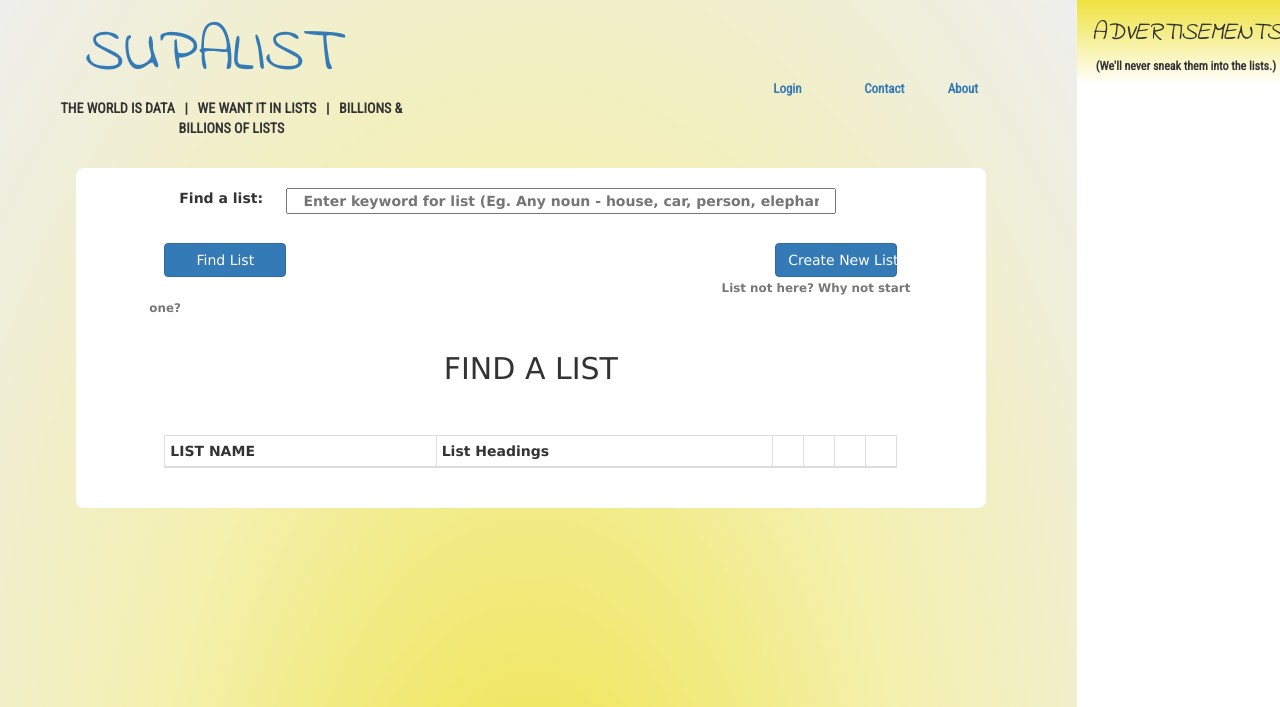
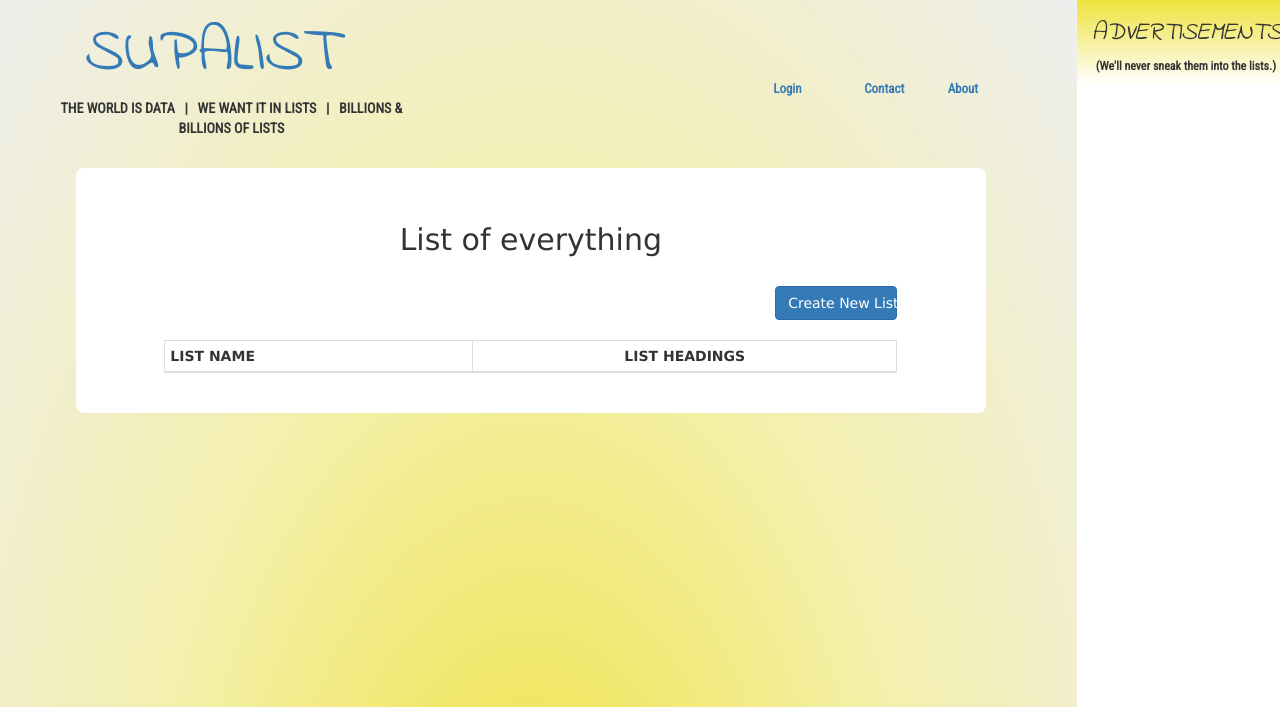
Before and after one commit to JPWILSON/JPS_V2, a Flask app: page / in a window 1280 px wide. Shown: the top 707 px of the page. Run offline with Flask 2, Linux system fonts and the light colour scheme; data that the repository does not hold is empty; some libraries are stand-ins or nearby versions.

Commit message:
fix: changed a few layout and grammar issues

```diff
--- a/Project/main.py
+++ b/Project/main.py
@@ -423,11 +423,13 @@ def QueryList(list_id):
 		deletable_l = True
 
 	for row in rows:
+		#row_entries[row.id] = session.query(TextEntry).filter_by(row_id = row.id).order_by(TextEntry.heading_id).all()
 		row_entries[row.id] = session.query(TextEntry).filter_by(row_id = row.id).order_by(TextEntry.heading_id).all()
 		for e in li_of_dtypes[1:]:
 			for i in (session.query(e).filter_by(row_id = row.id).all()):
 				row_entries[row.id].append(i)
 		(row_entries[row.id]).sort(key=lambda x: int(x.heading_id))
+		#(row_entries[row.id]).sort(key=lambda x: int(x.entry))   - not working
 	return render_template('view.html', list = list_to_view, h_items = heading_items, rows = rows,
 		row_entries = row_entries, lid = list_id, data_types_str = data_types_str, logged_in=logged_in, un=un, deletable_l = deletable_l)
 	#return "A single list that you can view or inspect/query (this should be the most important\
--- a/Project/templates/base.html
+++ b/Project/templates/base.html
@@ -45,6 +45,7 @@
 
 .explanations{
   line-height: 170%;
+  font-weight: normal;
 }
 
 .CONTAINER{
@@ -172,7 +173,7 @@
                       <div class="col-md-2"><a href="{{ url_for('showLogin') }}">Login</a></div>
                     {% endif %}
                     <span class = "col-md-2"></span>
-                    <div class="col-md-2"><a href="mailto:someone@example.com?Subject=Hello%20again" target="_top">Contact</a></div>
+                    <div class="col-md-2"><a href="mailto:supalist1@gmail.com?Subject=Hello%20again" target="_top">Contact</a></div>
                     <span class = "col-md-2"></span>
               </div>
           </div>
--- a/Project/templates/homepage.html
+++ b/Project/templates/homepage.html
@@ -3,28 +3,23 @@
 
 		<div class="col-md-1"></div>
 		<div class="col-md-10">
-			<div class="row">&nbsp</div>
 			<div class="row">
 				<form action = "{{url_for('Home')}}" method = 'POST'>
-					<div class="form-group">
+					<!--<div class="form-group">
 						<label class = "inline col-md-2">Find a list:</label>
 						<input type="text" class="form-inline col-md-9" name = "srch" id="exampleInputEmail1" placeholder="Enter keyword for list (Eg. Any noun - house, car, person, elephant..)">
 						<br>
-					</div>
+					</div>-->
 					<div class="form-group"><br>
 					<!--	<label >(Optional) Order List</label>
 						<input type="text" class="form-control" id="exampleInputPassword1" placeholder="Biggest/ Smallest/ Richest/ Prettiest">
-						<small id="emailHelp" class="form-text text-muted">Subjective adjectives to order list initially (Eg. If looking for Tallest buildings/ Richest people)</small><br><br>-->
-						<button type="submit" class="btn btn-primary col-md-2">Find List</button>
-						{% if logged_in == true %}
-						<span class = "col-md-8"></span><a href="{{url_for('NewList')}}" class = "btn btn-primary col-md-2">Create New List</a><br>
-						{% else %}
-						<span class = "col-md-8"></span><a href="{{ url_for('showLogin') }}" class = "btn btn-primary col-md-2">Create New List</a><br>
-						{% endif %}
-						<div class="row">
-							<div class="col-md-9"></div>
+						<small id="emailHelp" class="form-text text-muted">Subjective adjectives to order list initially (Eg. If looking for Tallest buildings/ Richest people)</small><br><br>
+						<button type="submit" class="btn btn-primary col-md-2">Find List</button>-->
+
+						<!--<div class="row">
+							<div class="col-md-1"></div>
 							<small id="emailHelp" class="text-muted">List not here? Why not start one?</small>
-						</div>
+						</div>-->
 					</div>
 				</form>
 
@@ -39,7 +34,12 @@
 				{% endwith %}
 			</div>
 			<div class="row">
-				<div class="row text-center"><h2>FIND A LIST</h2></div><br>
+				<div class="row text-center"><h2>List of everything</h2></div><br>
+										{% if logged_in == true %}
+						<span class = "col-md-10"></span><a href="{{url_for('NewList')}}" class = "btn btn-primary col-md-2">Create New List</a><br>
+						{% else %}
+						<span class = "col-md-10"></span><a href="{{ url_for('showLogin') }}" class = "btn btn-primary col-md-2">Create New List</a><br>
+						{% endif %}
 					<div class="table table_scroll" id="double_scroll">
 						<!--<table class="table-responsive"><br>-->
 						<table class="table table-striped table-bordered table-hover table-condensed"><br>
@@ -50,11 +50,8 @@
 
 									<th>{{i}}</th>
 									{% endfor%}-->
-									<th>List Headings</th>
-									<th></th>
-									<th></th>
-									<th></th>
-									<th></th>
+									<th colspan="4" class = "text-center">LIST HEADINGS</th>
+
 								</tr>
 							</thead>
 							<tbody>
```
Also changed, not shown: Project/templates/about.html (+13 -12 lines), Project/templates/view.html (+18 -6 lines).
